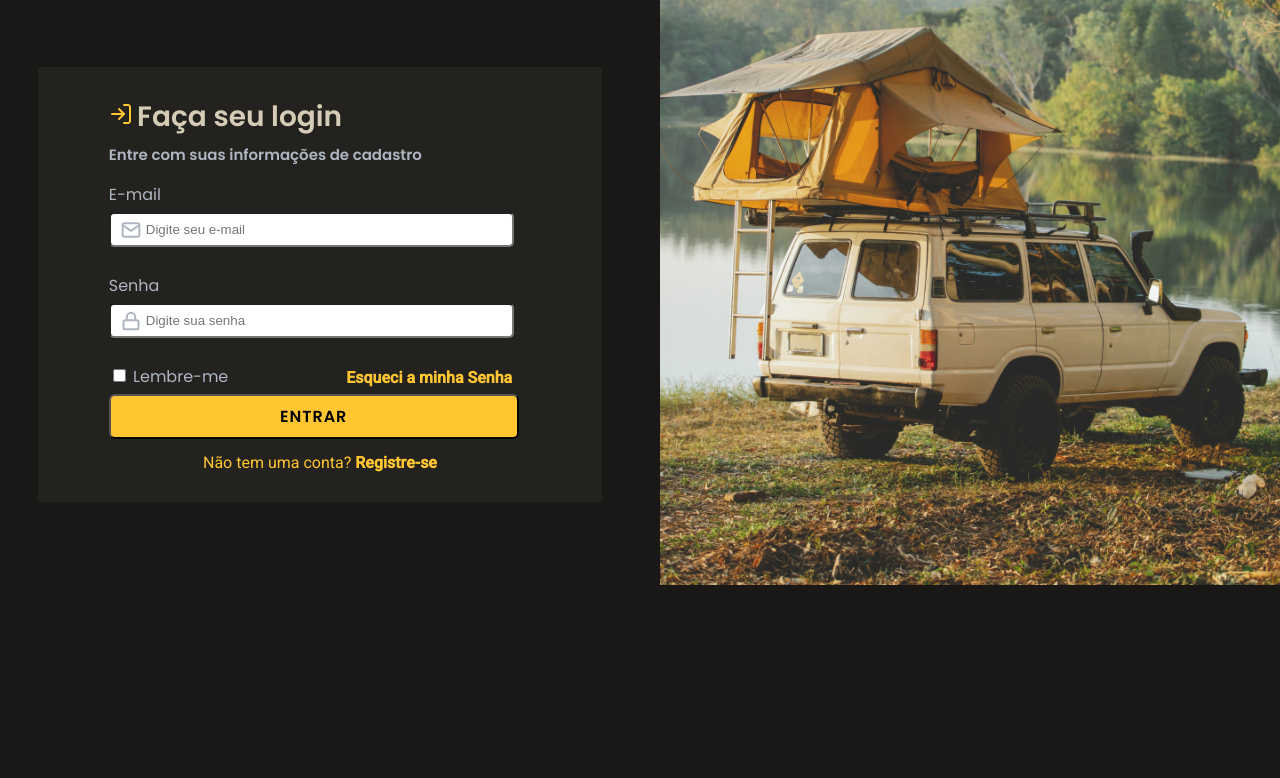
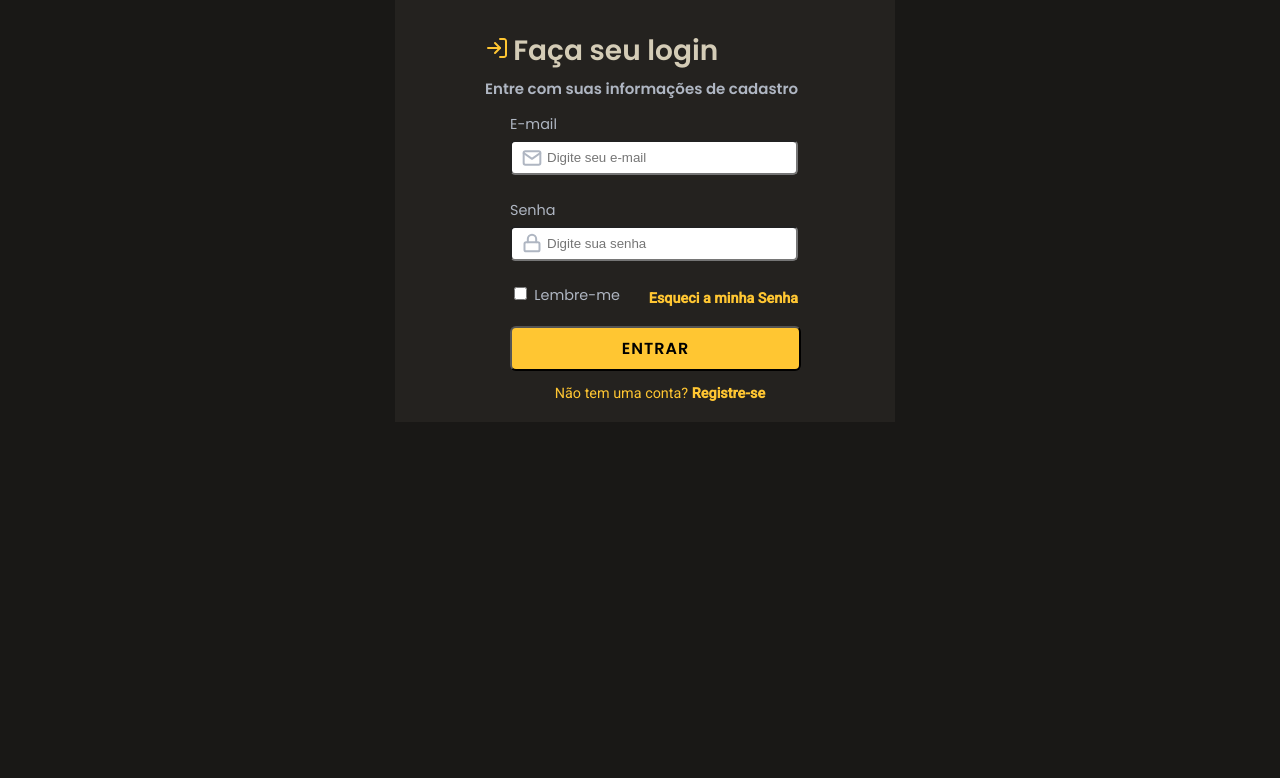
Before and after one commit to RafaelContact/Rocketcity-desafio, a plain HTML site: page index.html in a window 1280 px wide. Shown: the part 60-838 px from the top of the page. Before the commit the page ends 800 px from the top, so only its background shows below. Drawn offline with Linux system fonts and the light colour scheme.

Commit message:
ajust width

```diff
--- a/index.html
+++ b/index.html
@@ -53,7 +53,7 @@
                   <h2> Entre com suas informações de cadastro</h2>
               </head>
           <!-- Incluir uma action requer conhecimento em js, uma vez que a requisição será interna e não de um input pronto como google ou youtube -->
-    <form action="" method="post" id="mc-embedded-subscribe-form" name="mc-embedded-subscribe-form" class="validate" target="_blank" novalidate>
+              <form action="" >
                   <p>E-mail </p>
                   <input class="tam" id="um" type="text" placeholder="Digite seu e-mail" >
                   <p>Senha</p>
--- a/mobile.css
+++ b/mobile.css
@@ -14,26 +14,38 @@ body{
     background-size: cover;
     color: #afb6c2; }
 
+/* HEADER CONFIGS */
+
+head{
+    background-color: #ffc632;
+    margin: auto;
+    position: relative;
+}
+
 h1{
     color: #d4ccb6;
     display: inline-block;
     margin-bottom: 0px;
     font-size: 28px;
+}
 
-
-}
 h2{
     margin-top: 5px;
     font-size: 15px;
 }
+
 p{
     margin-bottom: 5px;
 }
 
-/* Input configs */
+/* INPUT CONFIG */
 
+form{
+    max-width: 400px;
+    margin: auto;
+}
 .tam{
-/* input boxes */
+/* INPUT BOXES */
     width: 96%;
     height: 35px;
     border-radius: 5px;
@@ -44,6 +56,7 @@ p{
     box-sizing: border-box;
     box-shadow: none;
 }
+
 #dois{
     background-image: url(./images/lock.svg);
     background-repeat: no-repeat;
@@ -82,8 +95,8 @@ a{
 }
 .senha{
     float: right;
-    margin: 16px 7px 0px 0px;
-    transform: translate(-12px, 4px);
+    line-height: 55px;
+    transform: translate(-12px, 0px);
 }
 .center{
     /* below link text position */
@@ -91,79 +104,41 @@ a{
    display: block;
    margin-top: 14px;
 }
-
 .img{
     display: none;
-}
-input[type=text]:focus{
-    border-color: #ffc632;
 }
 
     /* tamanho do galaxy s20  width: 430px;
     A largura do iphone 12max é de 428px segundo o firefox */
-    @media screen and (min-width: 515px) {
-        /* Mudei para 515 a transição por conta do posicionamento do link ao lado do box lembre-me*/
-
+    @media screen and (min-width: 530px) {
+        /* alterei para 430 a transição pois não tem celular muito maior que isso a tansição fica interessante*/
+        .all{
+            margin: auto;
+            width: 500px;
+        }
         .body{
             background-color: #24221f;
-            margin: 80px 50px 80px 50px;
             box-sizing: border-box;
-            padding: 20px 20px 20px 40px;
+            padding: 20px 60px 20px 90px;
+            max-width: 580px;
              }
+        form{
+            max-width: 300px;
+        }
         .checkbox{
             background-color: #24221f;
         }
         .submit{
             cursor: pointer;
         }
+        a{
+            font-size: 0.9em;
+        }
+        p{
+            font-size: 0.9em;
+            transform: translate(-80% 0%);
+        }
 
      }
-    @media screen and (min-width: 600px){
-        /* Aqui vai atender alguns tablets, por que o ipad vai em volta de 800px */
-        .position{
-            width: 430px;
-            box-sizing: border-box;
-            margin: auto;
-        }
-
-
-        }
-    @media screen and (min-width: 875px) {
-        /* dispositivos como galaxy note tem pouco mais de 900px deitado, Talvez seja uma boa tentar inserir a imagem */
-        .logo{
-            position: absolute;
-            display: inline;}
-        body{
-            padding: 0px;
-            margin: 0px;
-            height: 500px; }
-        .img{
-            display: inline-block;
-            position: relative;
-            width: 50%;
-            right: -20px;
-            bottom: 30px;
-            overflow-x: 50%;}
-        .body{
-            width: 44%;
-            float: left;
-            margin: 3% 3% 3% 3%;
-            padding: 10px 0px 30px 0px;
-            box-sizing: content-box;}
-        .position{
-            width: 75%;}
-
-    }
-        .all{
-            width: 880;
-            height: 650px;
-            overflow: hidden;
-        }
-    @media screen and (min-width: 1080px) {
-        .body{
-           margin-top: 8%;
-        }
-        .img{
-            bottom: 180px;
-        }
-    }
+     @media screen and (min-width: 1000px ) {
+        /* aprender grid para colocar a imagem */
```
Lines whose indentation alone changed are shown as unchanged.
